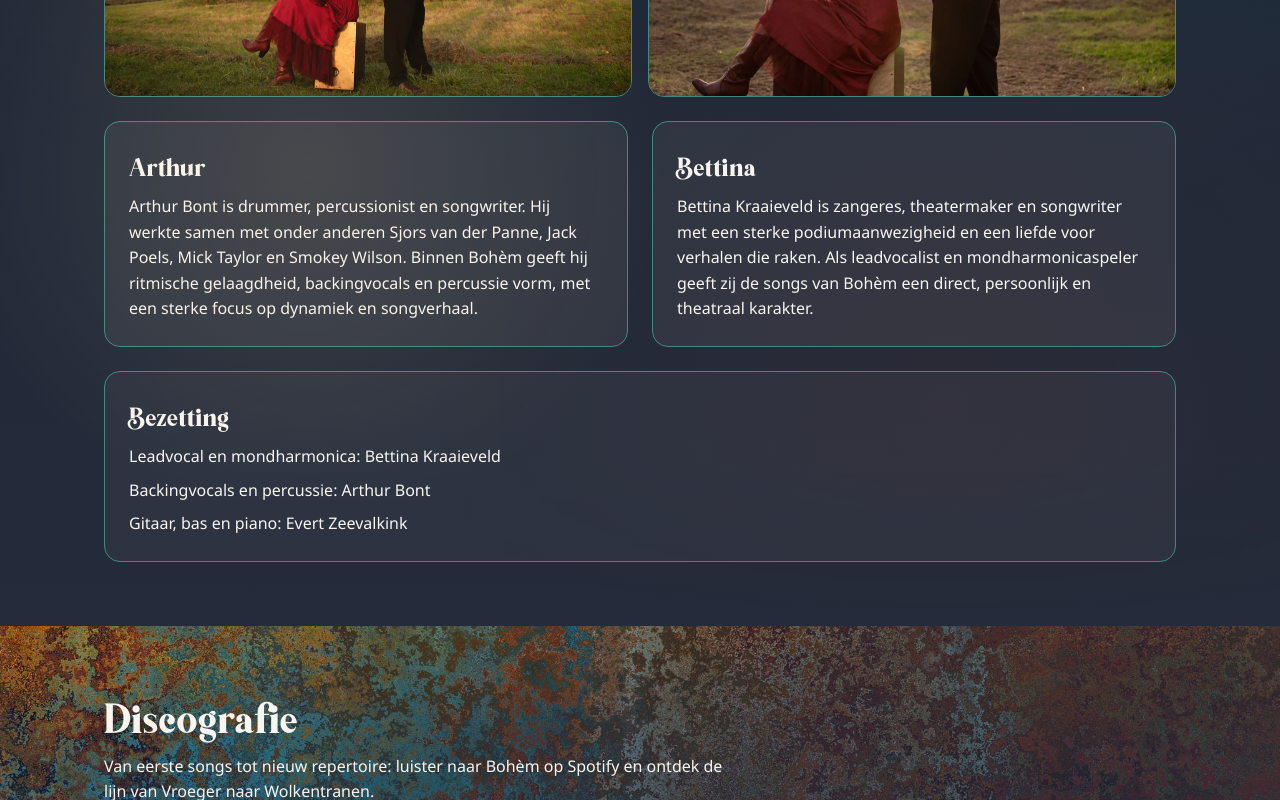
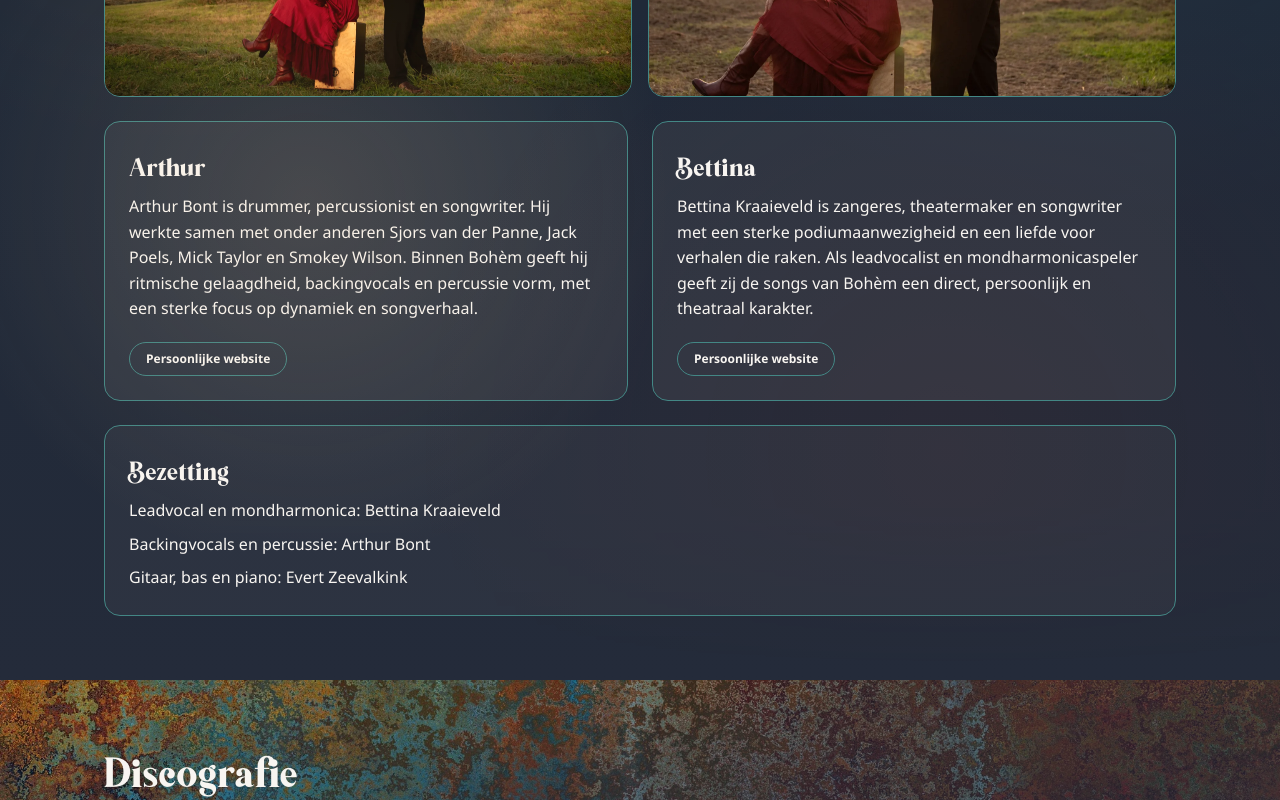
Before and after one commit to yourcount/bohem, a Next.js app: page / in a window 1280 px wide. Shown: the part 1380-2180 px from the top of the page. Built offline with nearby package versions, Linux system fonts and the light colour scheme; no server answers.

Commit message:
Add artist website links and refine footer credits

```diff
--- a/components/sections/AboutSection.tsx
+++ b/components/sections/AboutSection.tsx
@@ -47,6 +47,18 @@ export function AboutSection({ about }: AboutSectionProps) {
               <article className="flex h-full flex-col rounded-2xl border border-[var(--color-line-muted)] bg-[rgba(244,233,220,0.06)] p-6">
                 <h3 className="mb-3 font-display text-2xl sm:text-3xl">{bio.name}</h3>
                 <p className="mb-0">{bio.text}</p>
+                {bio.website ? (
+                  <div className="mt-auto pt-5">
+                    <a
+                      href={bio.website}
+                      target="_blank"
+                      rel="noopener noreferrer"
+                      className="inline-flex w-fit items-center justify-center rounded-full border border-[var(--color-line-muted)] px-4 py-2 text-xs font-semibold text-[var(--color-text-primary)] transition-colors hover:border-[#c8873e] hover:bg-[rgba(200,135,62,0.14)]"
+                    >
+                      Persoonlijke website
+                    </a>
+                  </div>
+                ) : null}
               </article>
             </Reveal>
           ))}
--- a/components/sections/SiteFooter.tsx
+++ b/components/sections/SiteFooter.tsx
@@ -7,8 +7,6 @@ type SiteFooterProps = {
 };
 
 export function SiteFooter({ footer }: SiteFooterProps) {
-  const year = new Date().getFullYear();
-
   return (
     <footer aria-label="Footer" className="border-t border-[var(--color-line-muted)] bg-[#111d30] py-8 text-[#d6e3ec]">
       <div className="mx-auto flex w-full max-w-[1120px] flex-col items-start justify-between gap-4 px-4 sm:flex-row sm:items-center sm:px-6">
@@ -19,7 +17,19 @@ export function SiteFooter({ footer }: SiteFooterProps) {
           height={68}
           className="h-8 w-auto"
         />
-        <p>&copy; {year} {footer.copyright}</p>
+        <span className="block mt-3 text-sm text-[#cfd9e2] sm:mt-0">
+          Designed &amp; Developed by{" "}
+          <a
+            id="footer-designer-link"
+            href="https://www.instagram.com/yourcounter/"
+            target="_blank"
+            rel="noopener noreferrer"
+            className="underline transition-colors hover:text-white"
+          >
+            Tijmen de Graaf
+          </a>
+          .
+        </span>
       </div>
     </footer>
   );
--- a/data/site-content.json
+++ b/data/site-content.json
@@ -51,11 +51,13 @@
     "bios": [
       {
         "name": "Arthur",
-        "text": "Arthur Bont is drummer, percussionist en songwriter. Hij werkte samen met onder anderen Sjors van der Panne, Jack Poels, Mick Taylor en Smokey Wilson. Binnen Bohèm geeft hij ritmische gelaagdheid, backingvocals en percussie vorm, met een sterke focus op dynamiek en songverhaal."
+        "text": "Arthur Bont is drummer, percussionist en songwriter. Hij werkte samen met onder anderen Sjors van der Panne, Jack Poels, Mick Taylor en Smokey Wilson. Binnen Bohèm geeft hij ritmische gelaagdheid, backingvocals en percussie vorm, met een sterke focus op dynamiek en songverhaal.",
+        "website": "https://www.arthurbont.nl"
       },
       {
         "name": "Bettina",
-        "text": "Bettina Kraaieveld is zangeres, theatermaker en songwriter met een sterke podiumaanwezigheid en een liefde voor verhalen die raken. Als leadvocalist en mondharmonicaspeler geeft zij de songs van Bohèm een direct, persoonlijk en theatraal karakter."
+        "text": "Bettina Kraaieveld is zangeres, theatermaker en songwriter met een sterke podiumaanwezigheid en een liefde voor verhalen die raken. Als leadvocalist en mondharmonicaspeler geeft zij de songs van Bohèm een direct, persoonlijk en theatraal karakter.",
+        "website": "https://www.bettinakraaieveld.nl"
       }
     ]
   },
--- a/lib/types.ts
+++ b/lib/types.ts
@@ -52,6 +52,7 @@ export type SiteContent = {
     bios: Array<{
       name: string;
       text: string;
+      website?: string;
     }>;
   };
   discography: {
```
